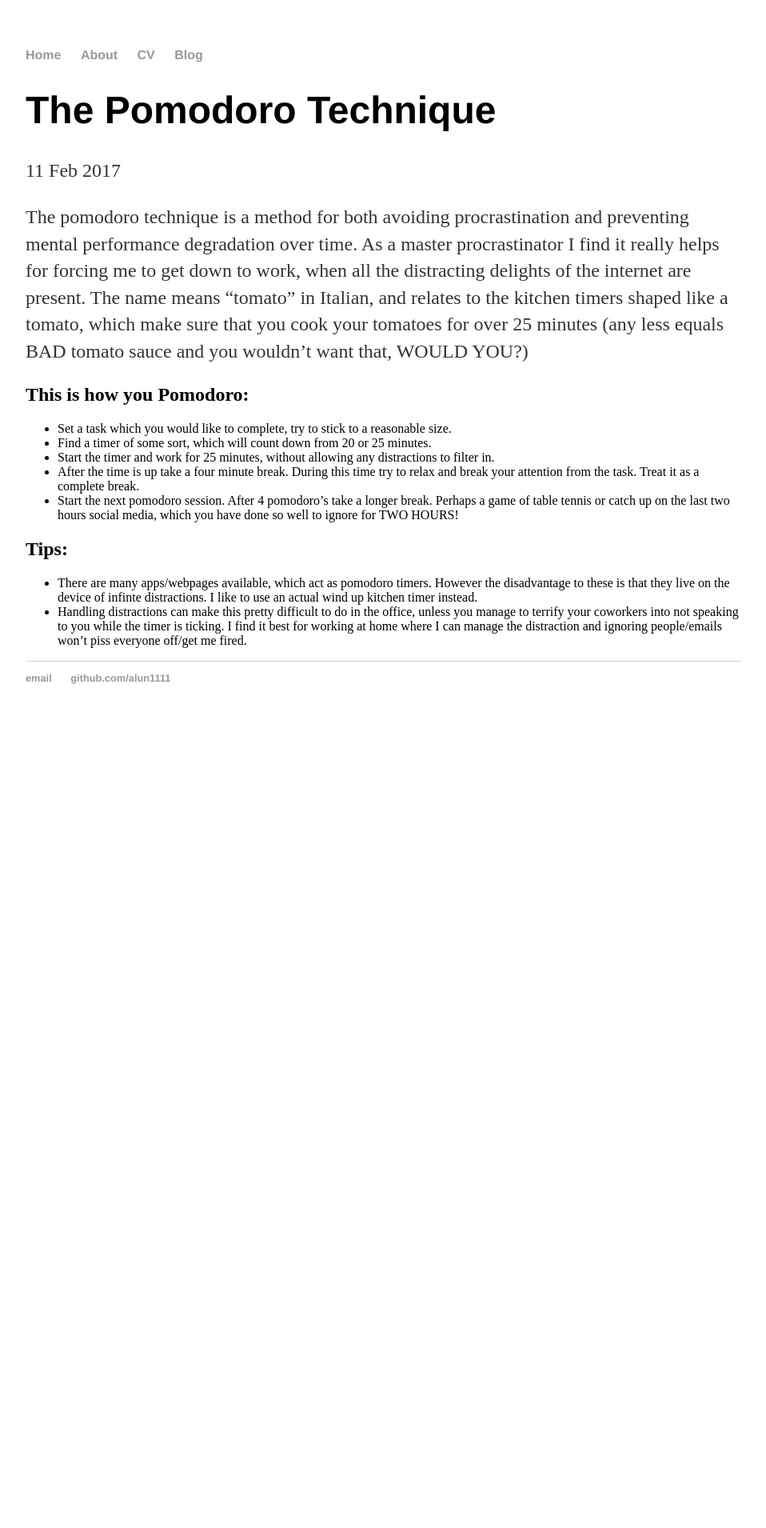
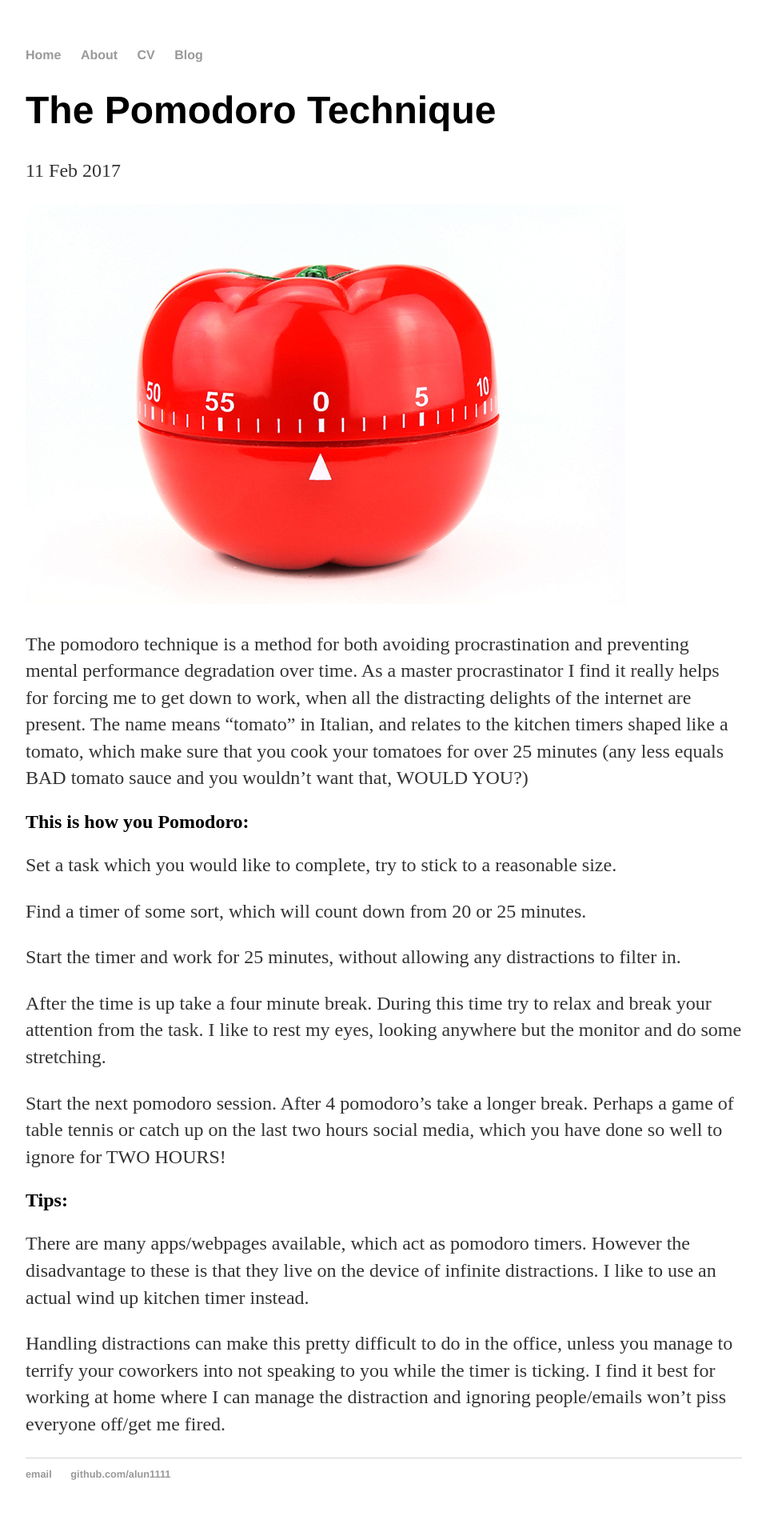
Before and after one commit to alun1111/alun1111.github.io, a Jekyll site: the page built from _posts/2017-02-11-Pomodoro-Technique.md, in a window 1280 px wide. Shown: the whole page at 80% size, without its empty margins (160-1118 px from the left). Built offline with Jekyll 4.4.1, drawn with Linux system fonts in a browser that asks for light colours; before the commit the page ends 915 px from its top, so only the background shows below that.

```diff
--- a/_posts/2017-02-11-Pomodoro-Technique.md
+++ b/_posts/2017-02-11-Pomodoro-Technique.md
@@ -4,19 +4,24 @@ title: "The Pomodoro Technique"
 date: 2017-02-11
 ---
 
+![Pomodoro Timer](/assets/pomodoro.jpg)
+
 The pomodoro technique is a method for both avoiding procrastination and preventing mental performance degradation over time. As a master procrastinator I find it really helps for forcing me to get down to work, when all the distracting delights of the internet are present. The name means "tomato" in Italian, and relates to the kitchen timers shaped like a tomato, which make sure that you cook your tomatoes for over 25 minutes (any less equals BAD tomato sauce and you wouldn't want that, WOULD YOU?)
 
-This is how you Pomodoro:
--------------------------
+## This is how you Pomodoro:
 
-- Set a task which you would like to complete, try to stick to a reasonable size.
-- Find a timer of some sort, which will count down from 20 or 25 minutes.
-- Start the timer and work for 25 minutes, without allowing any distractions to filter in.
-- After the time is up take a four minute break. During this time try to relax and break your attention from the task. Treat it as a complete break.
-- Start the next pomodoro session. After 4 pomodoro's take a longer break. Perhaps a game of table tennis or catch up on the last two hours social media, which you have done so well to ignore for TWO HOURS!
+Set a task which you would like to complete, try to stick to a reasonable size.
 
-Tips:
------
+Find a timer of some sort, which will count down from 20 or 25 minutes.
 
-- There are many apps/webpages available, which act as pomodoro timers. However the disadvantage to these is that they live on the device of infinte distractions. I like to use an actual wind up kitchen timer instead.
-- Handling distractions can make this pretty difficult to do in the office, unless you manage to terrify your coworkers into not speaking to you while the timer is ticking. I find it best for working at home where I can manage the distraction and ignoring people/emails won't piss everyone off/get me fired.
+Start the timer and work for 25 minutes, without allowing any distractions to filter in.
+
+After the time is up take a four minute break. During this time try to relax and break your attention from the task. I like to rest my eyes, looking anywhere but the monitor and do some stretching.
+
+Start the next pomodoro session. After 4 pomodoro's take a longer break. Perhaps a game of table tennis or catch up on the last two hours social media, which you have done so well to ignore for TWO HOURS!
+
+## Tips:
+
+There are many apps/webpages available, which act as pomodoro timers. However the disadvantage to these is that they live on the device of infinite distractions. I like to use an actual wind up kitchen timer instead.
+
+Handling distractions can make this pretty difficult to do in the office, unless you manage to terrify your coworkers into not speaking to you while the timer is ticking. I find it best for working at home where I can manage the distraction and ignoring people/emails won't piss everyone off/get me fired.
--- a/blog/index.html
+++ b/blog/index.html
@@ -1,6 +1,6 @@
 ---
 layout: default
-title: Alun Williams's Blog
+title: Blog Posts
 ---
 	<h1>{{ page.title }}</h1>
 	<ul class="posts">
--- a/index.html
+++ b/index.html
@@ -3,6 +3,6 @@ layout: default
 title: Alun Williams, Software Engineer
 ---
 <div class="blurb">
-	<h1>Hi there, I'm Alun Williams!</h1>
-	<p>I'm just messing about with Github pages and Jekyll using the excellent tutorial at: <a href="http://jmcglone.com/guides/github-pages/">jmcglone.com/guides/github-pages/</a></p>
+	<h1>Personal Website of Alun Williams</h1>
+	<p>Hi there, my names Alun Williams and as a Software Engineer I feel I need an obligatory, poorly maintained and rarely updated website in order to enhance my image as a technical guru. Please check out the blog section, where I may or may not add ranting blog posts occasionally.</p>
 </div><!-- /.blurb -->
```
Also changed, not shown: _posts/2017-02-04-Alun-Williams-blog-launched.md (deleted, +0 -7 lines), _posts/2017-02-04-Blog-Launched.md (added, +10 -0 lines).
